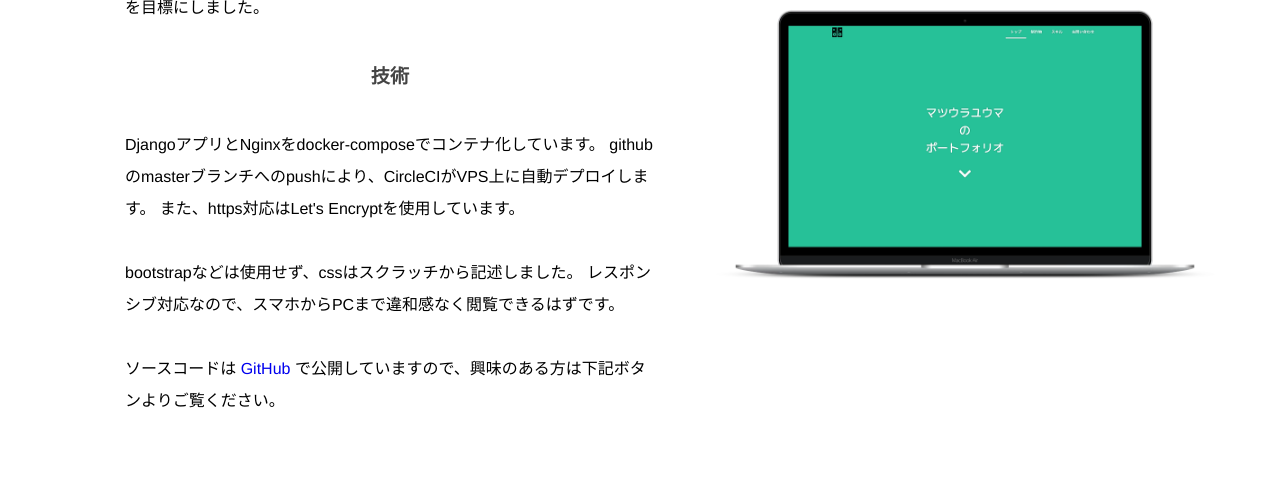
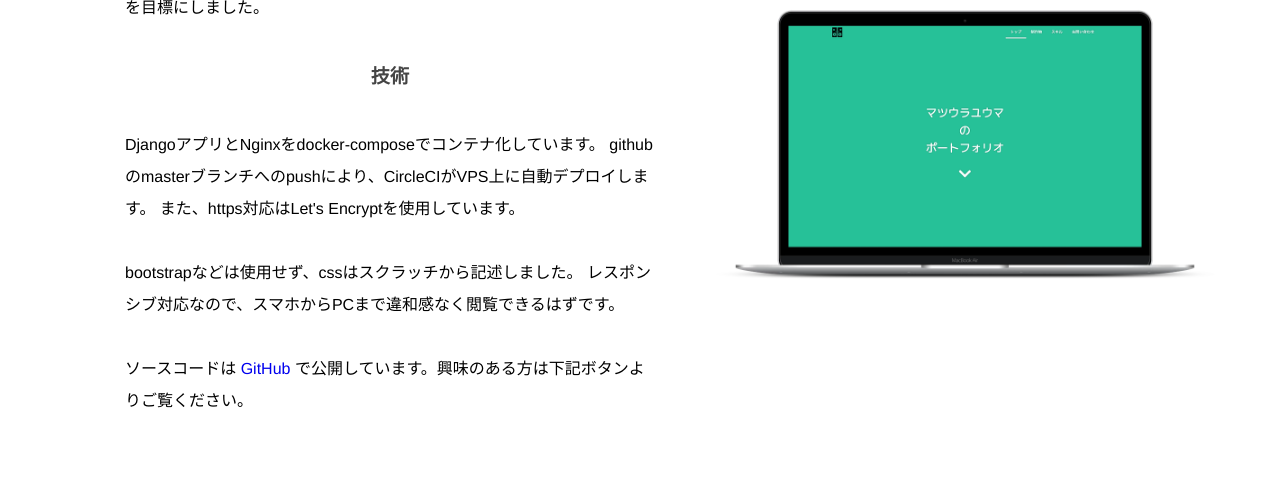
Before and after one commit to sabigara/portfolio, a Django app: page /portfolio/ in a window 1280 px wide. Shown: the part 2129-2609 px from the top of the page. Run offline with Django 3.2, Linux system fonts and the light colour scheme; some libraries are stand-ins or nearby versions.

Commit message:
Modify template of portfolio site.

```diff
--- a/web/portfolio-site/templates/portfolio-site/index.html
+++ b/web/portfolio-site/templates/portfolio-site/index.html
@@ -97,7 +97,7 @@
                                     <a href="https://github.com/sabigara/portfolio" target="_blank">
                                         GitHub
                                     </a>
-                                    で公開していますので、興味のある方は下記ボタンよりご覧ください。
+                                    で公開しています。興味のある方は下記ボタンよりご覧ください。
                                 </p>
                             </div>
 
```
